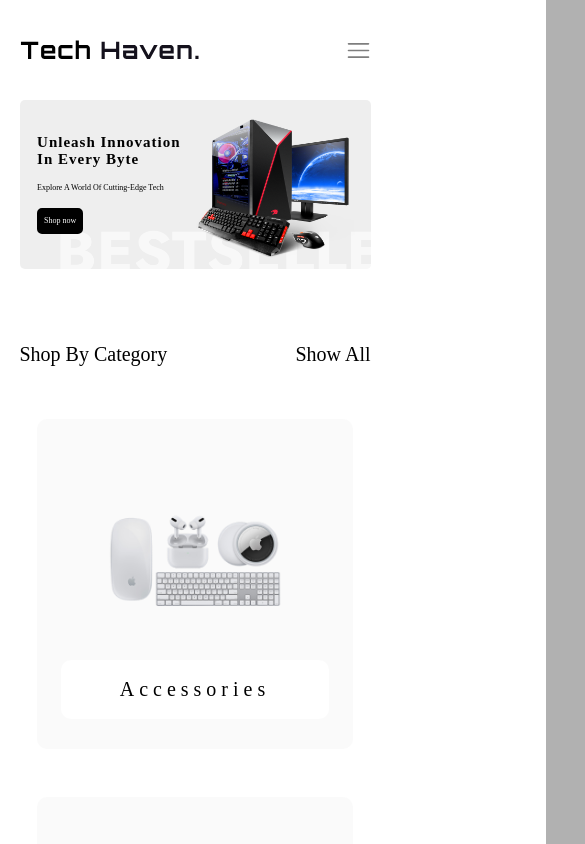
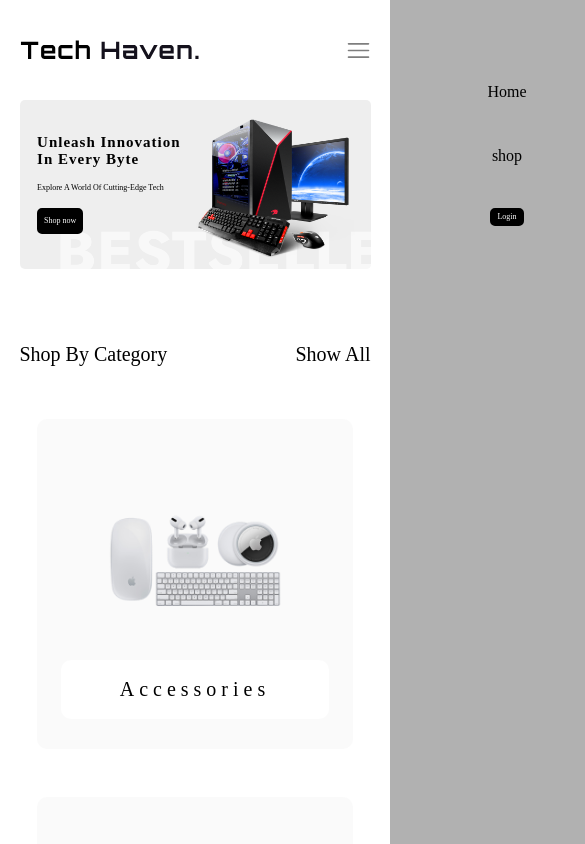
Before and after one commit to mohammadhoseinrs/ecommerce, a React (Vite) app: page / in a window 390 px wide. Shown: the top 844 px of the page, 585 px wide, since content can reach past the window. Built offline with nearby package versions, Linux system fonts and the light colour scheme.

Commit message:
side bar changed has been made

```diff
--- a/src/components/header/Header.css
+++ b/src/components/header/Header.css
@@ -1,38 +1,38 @@
-.header{
+.header {
   display: flex;
   align-items: center;
   justify-content: space-between;
   height: 100px;
 }
 
-.header__item{
+.header__item {
   display: flex;
   align-items: center;
   justify-content: space-between;
   gap: 60px;
   font-size: 20px;
 }
-.hamburger__icon{
+.hamburger__icon {
   font-size: 25px;
   cursor: pointer;
   opacity: 0.5;
   display: none;
   z-index: 999;
 }
-.hamburger{
-    position: absolute;
+.hamburger {
+  position: fixed;
   top: 0;
   background-color: rgba(177, 177, 177);
   height: 100vh;
-    right: -100%;
+  right: -60%;
   width: 60%;
   z-index: 3;
   transition: all 1s ease;
 }
-.hamburger__active{
+.hamburger__active {
   right: 0;
 }
-.hamburger__item{
+.hamburger__item {
   margin-top: 5rem;
   display: flex;
   align-items: center;
@@ -41,17 +41,20 @@
   gap: 40px;
 }
 
-@media (max-width:600px){
-    .header__item{
+@media (max-width: 600px) {
+  .header__item {
     gap: 20px;
   }
 }
 
-@media (max-width:500px){
-    .header__item{
+@media (max-width: 500px) {
+  .header__item {
     display: none;
   }
-    .hamburger__icon{
+  .header__item a {
+    font-size: 40px !important;
+  }
+  .hamburger__icon {
     display: initial;
   }
 }
```
Lines whose indentation alone changed are shown as unchanged.
